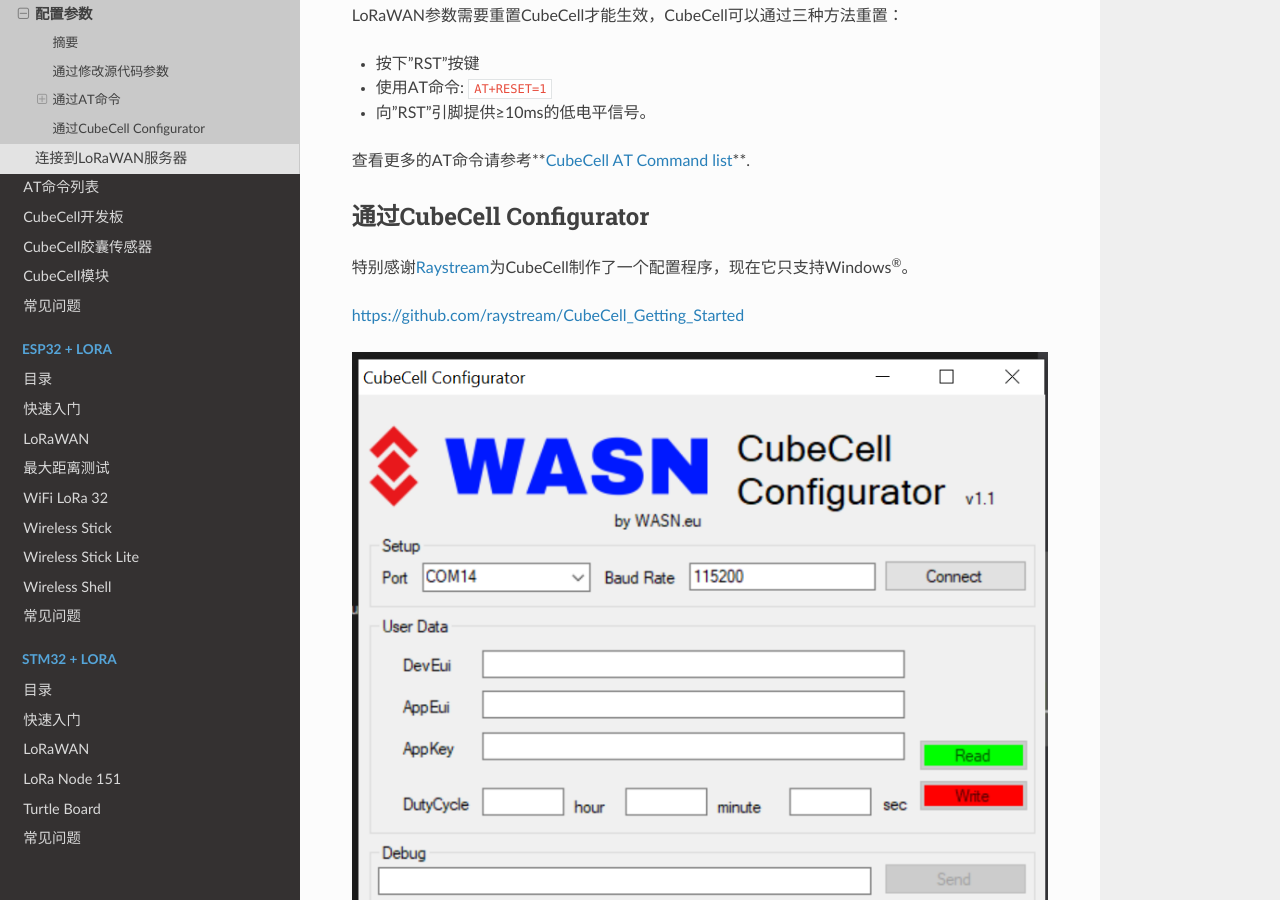
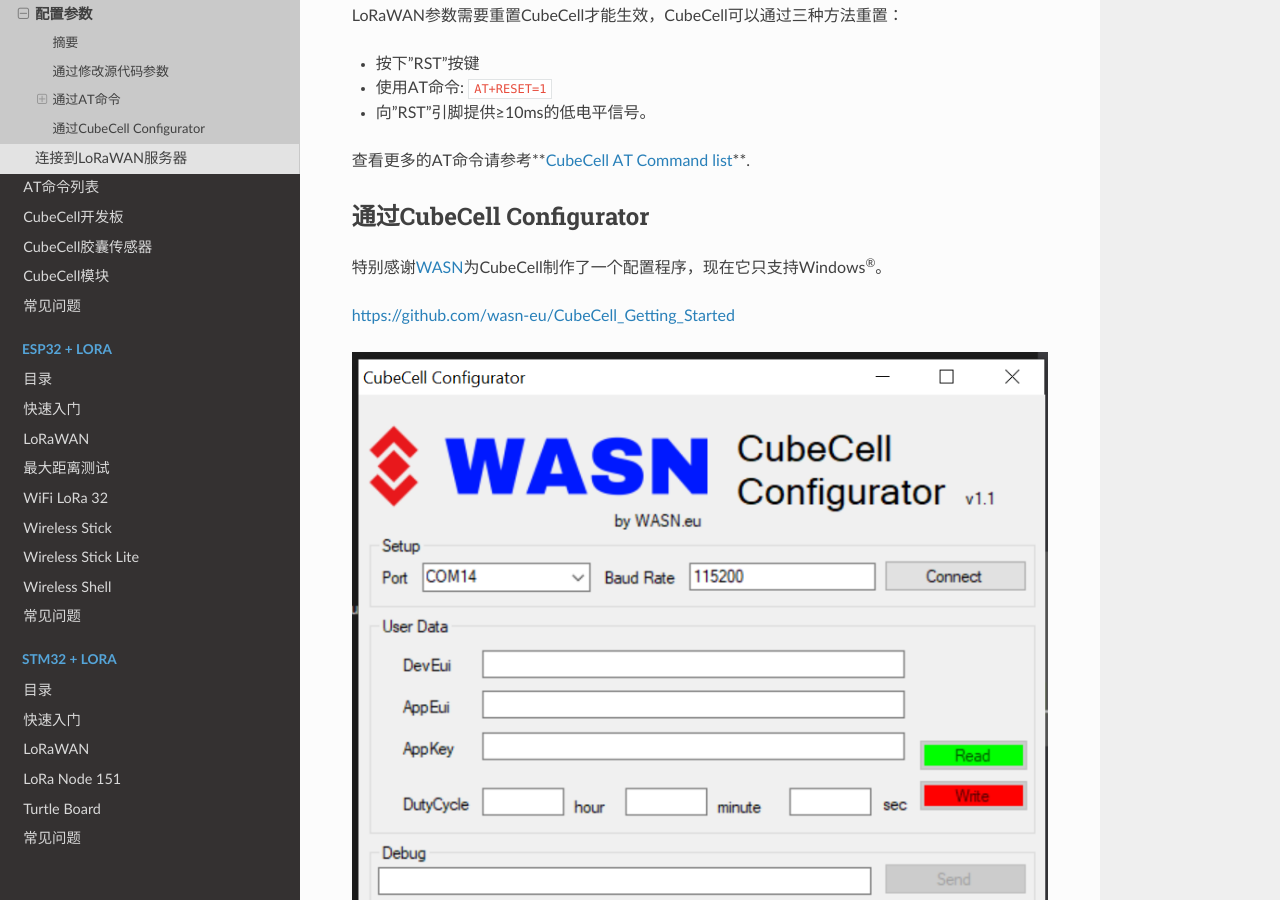
Before and after one commit to HelTecAutomation/HeltecDocs-zh_CN, a Sphinx documentation site: the page built from zh_CN/source/cubecell/lorawan/config_parameter.md, in a window 1280 px wide and 900 px high, scrolled down 4130 px. Built offline with Sphinx 7.4.7 and the Read the Docs theme 2.0.0, drawn with Linux system fonts in a browser that asks for light colours; pages that are not in the unit, such as notebooks, are missing from menus.

Commit message:
Update CubeCell relevant documents

```diff
--- a/zh_CN/source/cubecell/lorawan/config_parameter.md
+++ b/zh_CN/source/cubecell/lorawan/config_parameter.md
@@ -157,14 +157,14 @@ LoRaWAN参数需要重置CubeCell才能生效，CubeCell可以通过三种方法
 - 使用AT命令: `AT+RESET=1`
 - 向"RST"引脚提供≥10ms的低电平信号。
 
-查看更多的AT命令请参考**[CubeCell AT Command list](https://docs.heltec.cn/download/cubecell/CubeCell_Series_AT_Command_User_Manual_V0.2.pdf)**.
+查看更多的AT命令请参考**[CubeCell AT Command list](https://resource.heltec.cn/download/CubeCell/AT_Command_list_zh-CN/CubeCell_Series_AT_Command_User_Manual_zh_CN_V0.2.pdf)**.
 
 
 
 ## 通过CubeCell Configurator
 
-特别感谢[Raystream](https://github.com/raystream)为CubeCell制作了一个配置程序，现在它只支持Windows<sup>®</sup>。
+特别感谢[WASN](https://github.com/wasn-eu)为CubeCell制作了一个配置程序，现在它只支持Windows<sup>®</sup>。
 
-[https://github.com/raystream/CubeCell_Getting_Started](https://github.com/raystream/CubeCell_Getting_Started)
+[https://github.com/wasn-eu/CubeCell_Getting_Started](https://github.com/wasn-eu/CubeCell_Getting_Started)
 
 ![](img/config_parameter/02.png)
```
Also changed, not shown: zh_CN/source/cubecell/capsule-sensor/htcc-ac01/assemble_a_battery.md (+1 -1 lines), zh_CN/source/cubecell/capsule-sensor/htcc-ac01/capsule_quick_start.md (+2 -2 lines), zh_CN/source/cubecell/dev-board/htcc-ab01/hardware_update_log.md (+2 -1 lines), zh_CN/source/cubecell/dev-board/htcc-ab01/solar_panel.md (+1 -1 lines).
